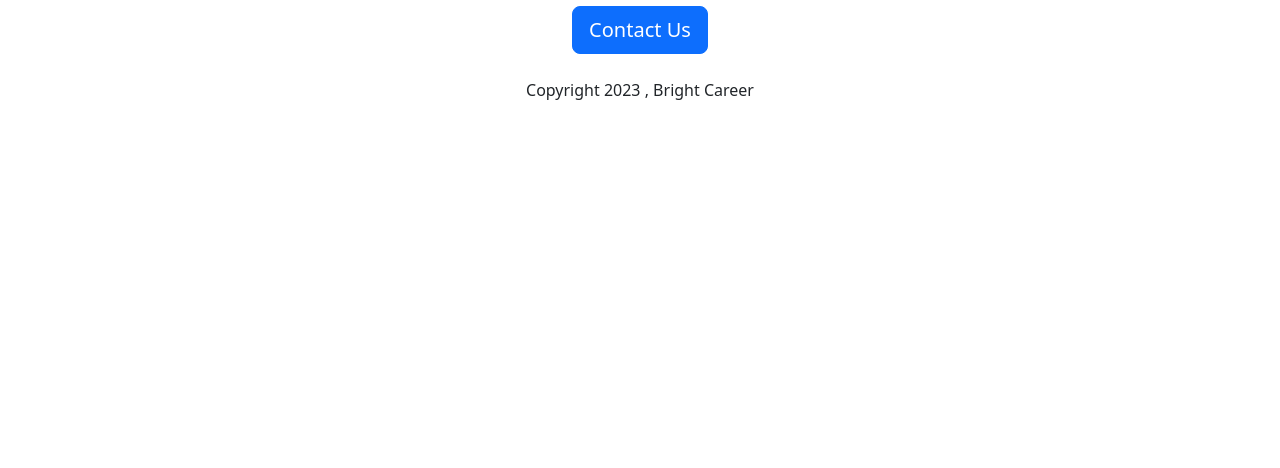
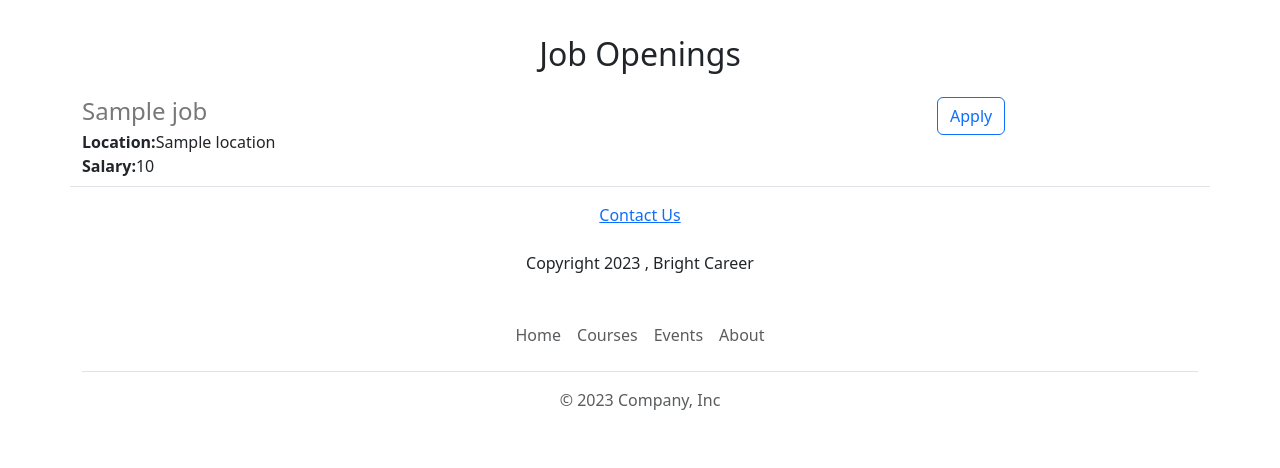
Before and after one commit to AsifRizwana12/bright-careers, a Flask app: template templates/home.html in a window 1280 px wide. Shown: the part 839-1307 px from the top of the page. Before the commit the page ends 939 px from the top, so only its background shows below. Run offline with Flask 2, Linux system fonts and the light colour scheme; the template is opened without the code that fills it: most values are stand-ins (such as "Sample title", 1, 10 or a date in 2020).

Commit message:
functional and astthetic improvement

```diff
--- a/app.py
+++ b/app.py
@@ -1,44 +1,45 @@
-from flask import Flask , render_template ,jsonify
+from flask import Flask, render_template, jsonify
 
 app = Flask(__name__)
 
-JOBS=[
+JOBS = [
   {
-  'id':1,
-  'title':'Data Analyst',
-  'location':'Bengaluru ,India',
-  'salary':'10LPA',
+    'id': 1,
+    'title': 'Data Analyst',
+    'location': 'Bengaluru ,India',
+    'salary': '10LPA',
+  },
+  {
+    'id': 2,
+    'title': 'Data Scientist',
+    'location': 'Delhi ,India',
+    'salary': '15LPA',
+  },
+  {
+    'id': 3,
+    'title': 'Front-End Engineer',
+    'location': 'Remote',
+    'salary': '12LPA',
+  },
+  {
+    'id': 4,
+    'title': 'Backend-Engineer',
+    'location': 'San Francisco , USA',
+    'salary': '$150,000',
+  },
+]
 
-},
-  {
-  'id':2,
-  'title':'Data Scientist',
-  'location':'Delhi ,India',
-  'salary':'15LPA',
 
-},
-  {
-  'id':3,
-  'title':'Front-End Engineer',
-  'location':'Remote',
-  'salary':'12LPA',
-
-},
-  {
-  'id':4,
-  'title':'Backend-Engineer',
-  'location':'San Francisco , USA',
-  'salary':'$150,000',
-
-},
-     ]
 @app.route("/")
 def hello_world():
-  return render_template("home.html",jobs=JOBS ,company_name='Bright')
+  return render_template("home.html", jobs=JOBS, company_name='Bright')
+
 
 @app.route('/api/jobs')
 def list_jobs():
   return jsonify(JOBS)
+
+
 if __name__ == "__main__":
 
   app.run(host='0.0.0.0', debug=True)
--- /dev/null
+++ b/templates/footer.html
@@ -0,0 +1,12 @@
+<div class="container">
+  <footer class="py-3 my-4">
+    <ul class="nav justify-content-center border-bottom pb-3 mb-3">
+      <li class="nav-item"><a target="_blank" href="https://bright-career-69xb.onrender.com/" class="nav-link px-2 text-muted">Home</a></li>
+      <li class="nav-item"><a target="_blank" href="https://bright-career-69xb.onrender.com/learn" class="nav-link px-2 text-muted">Courses</a></li>
+      <li class="nav-item"><a target="_blank" href="https://bright-career-69xb.onrender.com/events" class="nav-link px-2 text-muted">Events</a></li>
+
+<li class="nav-item"><a target="_blank" href="https://bright-career-69xb.onrender.com/about" class="nav-link px-2 text-muted">About</a></li>
+    </ul>
+    <p class="text-center text-muted">&copy; 2023 Company, Inc</p>
+  </footer>
+</div>
--- a/templates/home.html
+++ b/templates/home.html
@@ -13,20 +13,29 @@
       #banner{
         height: 360px;
         width: 100%;
+        margin-bottom:16px;
 
       }
     </style>
 
   </head>
   <body>
+    {% include 'nav.html' %}
+    <div class="container">
+      <img  class="img-fluid" id="banner" src="https://bright-future-careers-website.asifrizwana12.repl.co/static/banner.jpeg" height='320'>
 
     <h1 class="text-center mt-2 mb-4">{{company_name}} Careers</h1>
-    <img  class="img-fluid" id="banner" src="https://bright-future-careers-website.asifrizwana12.repl.co/static/banner.jpeg" height='320'>
-    <h2 class="text-center mt-2 mb-4">About Bright Career</h2>
+    <div class="row" style="margin-bottom:16px">
+      <div class='col-6'>
+
  <p class="lead">
       Lorem Ipsum is simply dummy text of the printing and typesetting industry. Lorem Ipsum has been the industry's standard dummy text ever since the 1500s, when an unknown printer took a galley of type and scrambled it to make a type specimen book. It has survived not only five centuries, but also the leap into electronic typesetting, remaining essentially unchanged. It was popularised in the 1960s with the release of Letraset sheets containing Lorem Ipsum passages, and more recently with desktop publishing software like Aldus PageMaker including versions of Lorem Ipsum.
     </p>
-
+      </div>
+        <div class='d-none d-md-block col-md-6'>
+      <img   src="/static/people.jpeg" style= 'height:320px;border-radius:4px'>
+        </div>
+    </div>
     <h2 class="text-center mt-2 mb-4">Job Openings</h2>
     <p >
       {% for job in jobs%}
@@ -35,9 +44,11 @@
 
     </p>
        <div style ="text-align:center">
-    <button class="btn btn-primary btn-lg">Contact Us</button>
+    <a href = "mailto:hello@bright.com?subject=Question%20about%20Job%20Opening&body=My%20name%20%3A%20%3Cyour%20name%20here%3E%0D%0AMy%20Questions%20%3A%20%3Center%20your%20questions%20here%20%3E%0D%0A%0D%0A">Contact Us</a>
         <p class="mt-4">Copyright 2023 , Bright Career</p>
       </div>
 
   </body>
+</div>
+  {% include 'footer.html' %}
 </html>
--- a/templates/jobitem.html
+++ b/templates/jobitem.html
@@ -12,8 +12,8 @@
         <b>Salary:</b>{{job['salary']}}
     </div>
 </div>
-    <div class='col-3'>
-      <button type="button" class="btn btn-outline-primary">Apply</button>
+    <div class='col-2 padding-right:16px'>
+      <a href="mailto:hello@bright.com?subject=Application%20for%20{{job['title']}}&body=My%20name%20%3A%20%3Cyour%20name%20here%3E%0D%0AMy%20resume%20link%20%3A%20%3Cresume%20link%3E%0D%0AMy%20LinkedIn%20link%20%3A%20%3CLinkedIn%20link%3E%0D%0A" type="button" class="btn btn-outline-primary">Apply</a>
     </div>
 
 </div>
--- /dev/null
+++ b/templates/nav.html
@@ -0,0 +1,9 @@
+<nav class="navbar shadow-sm fixed-top bg-white">
+  <div class="container-fluid">
+    <a class="navbar-brand" href="#">
+      <img src="/static/logo.svg" alt="Logo" width="30" height="24" class="d-inline-block align-text-top">
+      Bright
+    </a>
+  </div>
+</nav>
+<div style="height:56px"></div>
```
Also changed, not shown: static/logo.svg (added), 1 other file.
